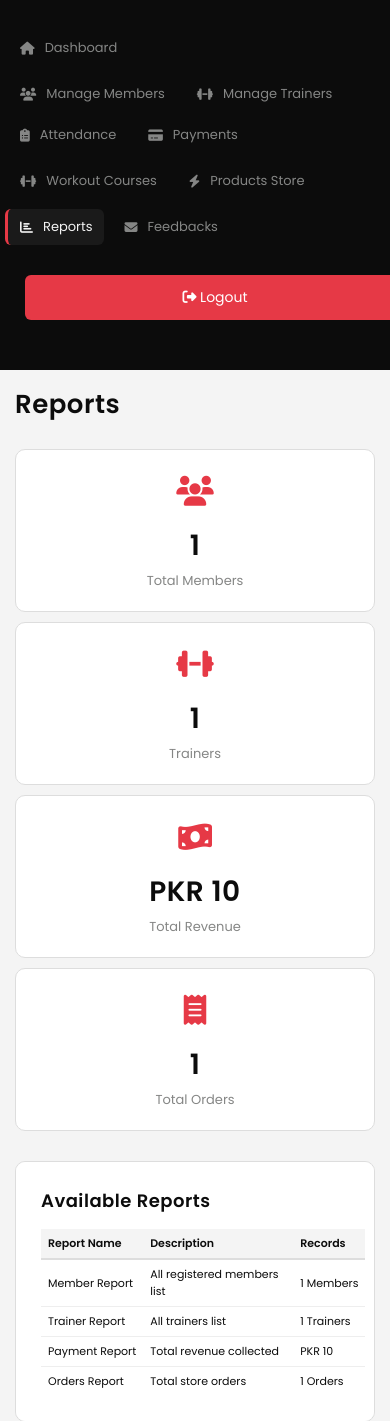
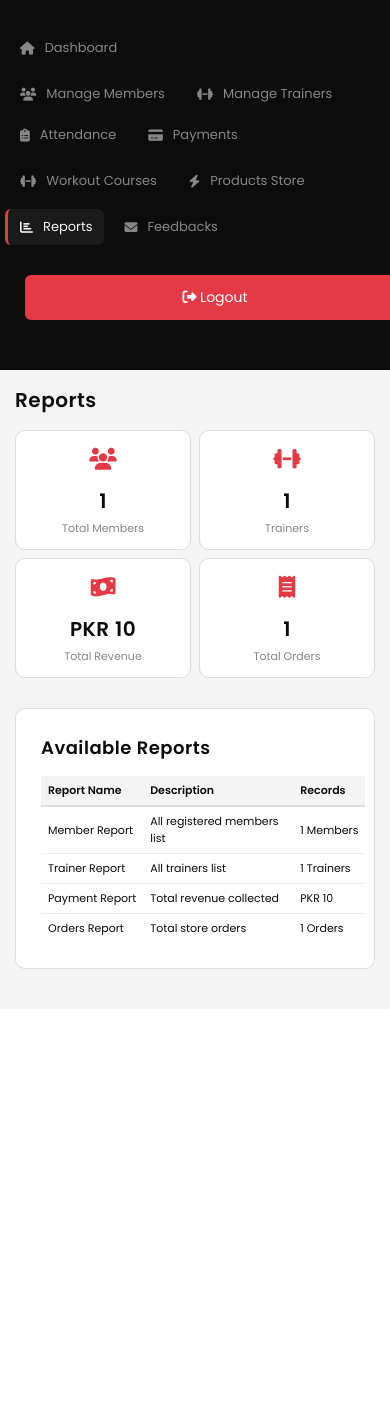
Before and after one commit to careerbuilder21/gymify-project, a Django app: page /admin-panel/reports/ in a window 390 px wide. Shown: the top 1421 px of the page. After the commit the page ends 969 px from the top, so only its background shows below. Run offline with Django 5.2, Linux system fonts and the light colour scheme; a user stored in the database is signed in; tables that the repository leaves empty hold one stand-in row (values such as "Sample post").

Commit message:
Latest changes

```diff
--- a/static/css/style.css
+++ b/static/css/style.css
@@ -2314,6 +2314,75 @@ img {
     font-size: 12px;
   }
 }
+/* -- ADMIN DASHBOARD RESPONSIVE -- */
+@media (max-width: 1024px) {
+    .stats-grid {
+        grid-template-columns: repeat(2, 1fr);
+        gap: 15px;
+    }
+
+    .dash-recent-grid {
+        grid-template-columns: 1fr;
+    }
+}
+
+@media (max-width: 768px) {
+    .stats-grid {
+        grid-template-columns: repeat(2, 1fr);
+        gap: 10px;
+    }
+
+    .stat-card {
+        padding: 15px;
+    }
+
+    .stat-card .stat-number {
+        font-size: 22px;
+    }
+
+    .stat-card .stat-label {
+        font-size: 12px;
+    }
+
+    .dash-recent-grid {
+        grid-template-columns: 1fr;
+        gap: 15px;
+    }
+
+    .main-content h1 {
+        font-size: 20px;
+        margin-bottom: 15px;
+    }
+}
+
+@media (max-width: 480px) {
+    .stats-grid {
+        grid-template-columns: repeat(2, 1fr);
+        gap: 8px;
+    }
+
+    .stat-card {
+        padding: 12px;
+    }
+
+    .stat-card .stat-number {
+        font-size: 20px;
+    }
+
+    .stat-card .stat-icon {
+        font-size: 22px;
+    }
+
+    .stat-card .stat-label {
+        font-size: 11px;
+    }
+}
+
+@media (max-width: 360px) {
+    .stats-grid {
+        grid-template-columns: 1fr;
+    }
+}
 /* Responsive Login */
 @media (max-width: 768px) {
   .login-wrapper {
```
